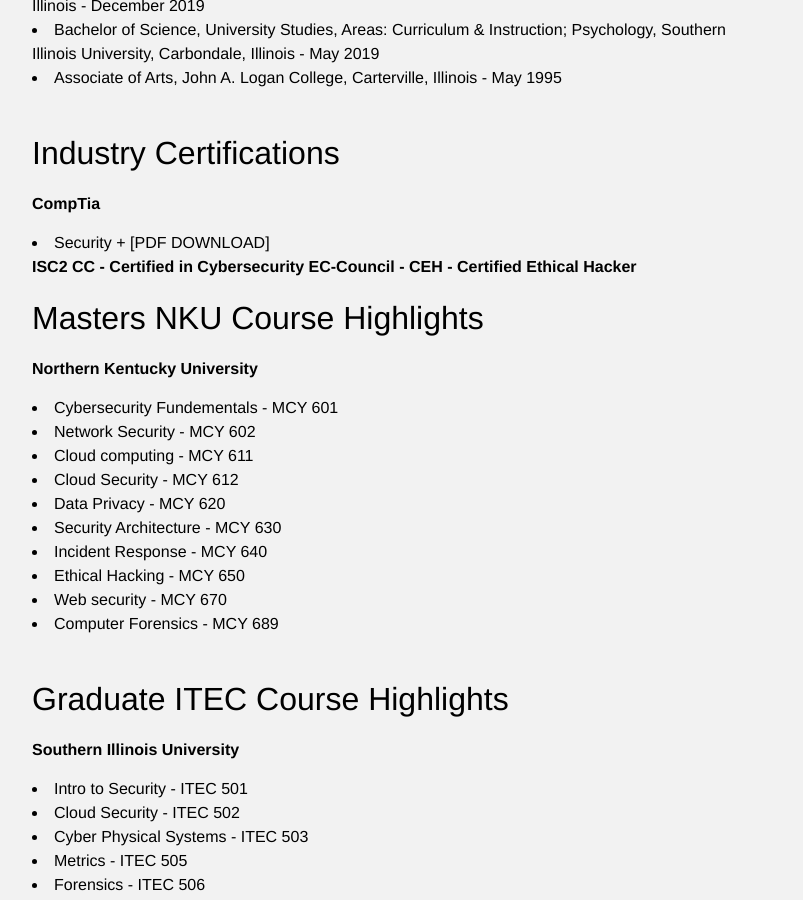
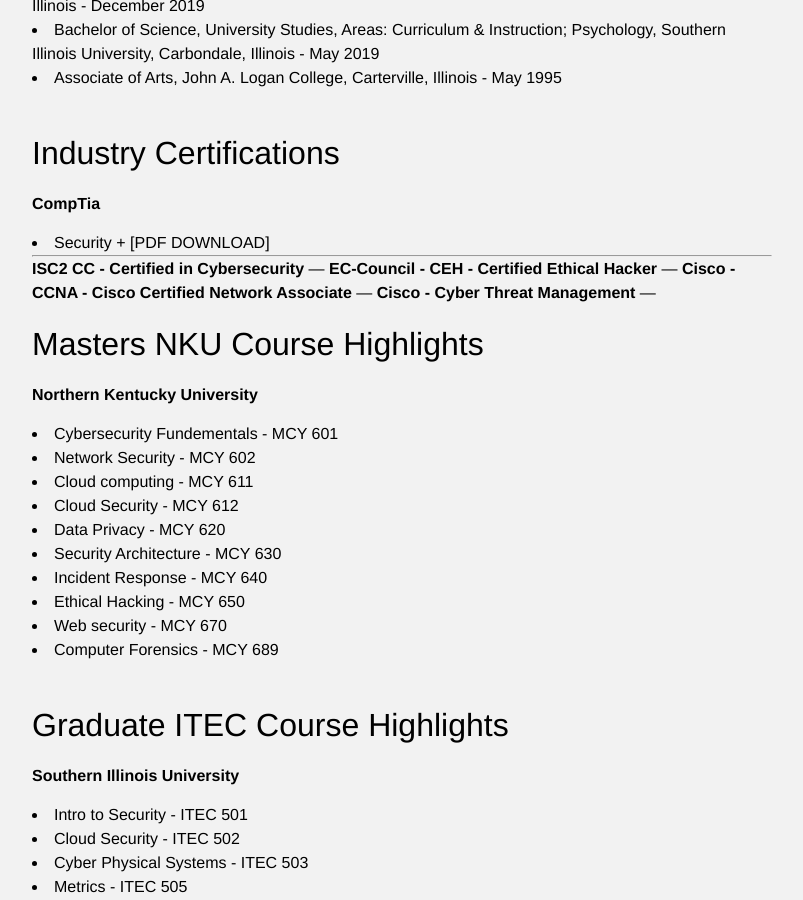
Before and after one commit to jmillersiu/jmillersiu.github.io, a Jekyll site: the page built from _posts/2023-01-22-education.markdown, in a window 1280 px wide and 900 px high, scrolled down 326 px. Shown: the whole window, without its empty margins (238-1041 px from the left). Built offline with Jekyll 4.4.1, drawn with Linux system fonts in a browser that asks for light colours.

Commit message:
Update 2023-01-22-education.markdown

```diff
--- a/_posts/2023-01-22-education.markdown
+++ b/_posts/2023-01-22-education.markdown
@@ -25,8 +25,15 @@
 **CompTia**
 <li> <a href="https://www.credly.com/badges/575ce827-82b6-4e5c-b59e-4860ae926356/linked_in_profile">Security +</a>
 <a href="https://jmillersiu.github.io/assets/security.pdf" download>[PDF DOWNLOAD]</a></li>
+---
 **ISC2 CC - Certified in Cybersecurity**
+---
 **EC-Council - CEH - Certified Ethical Hacker**
+---
+**Cisco - CCNA - Cisco Certified Network Associate**
+---
+**Cisco - Cyber Threat Management**
+---
 <br>
 
 Masters NKU Course Highlights
```
